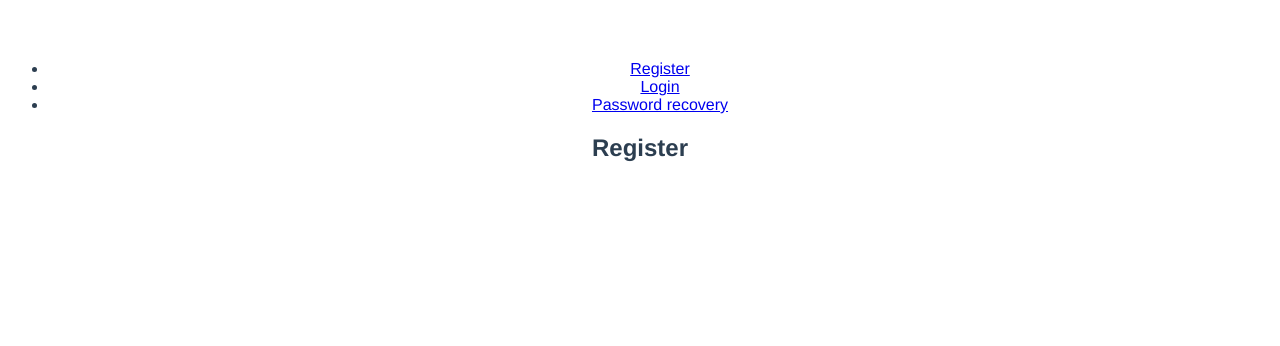
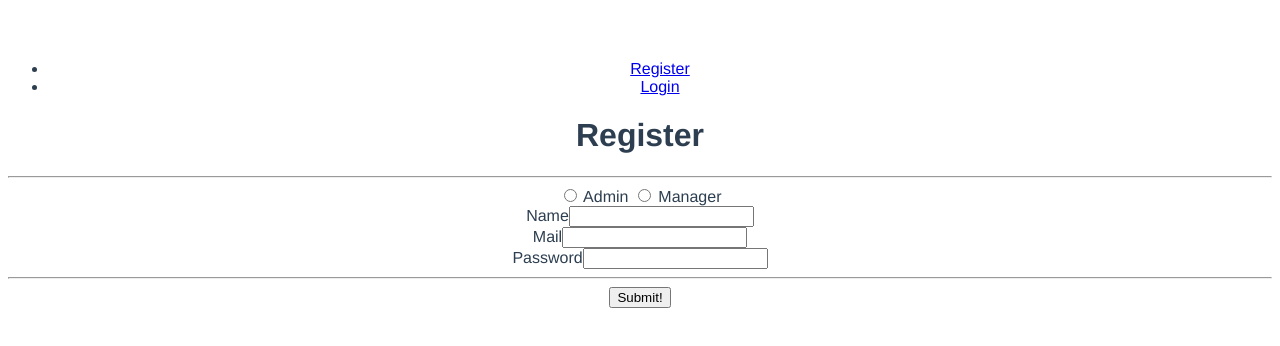
Before and after one commit to caesarivs/boston-project-test, a Vue app in the folder client/: page /register in a window 1280 px wide. Shown: the top 346 px of the page. Built offline with nearby package versions, Linux system fonts and the light colour scheme.

Commit message:
Improved templates for registration/login routes

```diff
--- a/client/src/components/Login.vue
+++ b/client/src/components/Login.vue
@@ -1,12 +1,45 @@
 <template>
-  <div class="login">
-    <h2>Login</h2>
+  <div id="login">
+    <form>
+      <div>
+        <h1>Login</h1>
+        <hr>
+        <div>
+          <label for="email">Mail</label>
+          <input type="text" id="email" v-model="userData.email" required>
+        </div>
+        <div>
+          <label for="password">Password</label>
+          <input type="password" id="password" v-model="userData.password" required>
+        </div>
+      </div>
+      <router-link :to="{ name: 'password-recovery' }">Forgot password?</router-link>
+      <hr>
+      <div>
+        <button @click.prevent="submitted">Submit!</button>
+      </div>
+    </form>
   </div>
 </template>
 
 <script>
 export default {
-  name: 'Login'
+  name: 'Login',
+  el: '#login',
+  data: function () {
+    return {
+      userData: {
+        email: '',
+        password: ''
+      },
+      isSubmitted: false
+    }
+  },
+  methods: {
+    submitted () {
+      this.isSubmitted = true
+    }
+  }
 }
 </script>
 
--- a/client/src/components/NavBar.vue
+++ b/client/src/components/NavBar.vue
@@ -1,9 +1,8 @@
 <template>
-  <div class="navbar">
+  <div id="navbar">
     <ul>
       <li><router-link :to="{ name: 'register' }">Register</router-link></li>
       <li><router-link :to="{ name: 'login' }">Login</router-link></li>
-      <li><router-link :to="{ name: 'password-recovery' }">Password recovery</router-link></li>
     </ul>
   </div>
 </template>
--- a/client/src/components/PasswordRecovery.vue
+++ b/client/src/components/PasswordRecovery.vue
@@ -1,12 +1,37 @@
 <template>
-  <div class="password-recovery">
-    <h2>Password Recovery</h2>
+  <div id="password-recovery">
+    <form>
+      <div>
+        <h1>Recover Password</h1>
+        <hr>
+        <div>
+          <label for="email">Mail</label>
+          <input type="text" id="email" v-model="email" required>
+        </div>
+      </div>
+      <hr>
+      <div>
+        <button @click.prevent="submitted">Submit!</button>
+      </div>
+    </form>
   </div>
 </template>
 
 <script>
 export default {
-  name: 'PasswordRecovery'
+  name: 'PasswordRecovery',
+  el: '#password-recovery',
+  data: function () {
+    return {
+      email: '',
+      isSubmitted: false
+    }
+  },
+  methods: {
+    submitted () {
+      this.isSubmitted = true
+    }
+  }
 }
 </script>
 
--- a/client/src/components/Register.vue
+++ b/client/src/components/Register.vue
@@ -1,13 +1,58 @@
 <template>
-  <div class="register">
-    <h2>Register</h2>
-    <form></form>
+  <div id="register">
+    <form>
+      <div>
+        <h1>Register</h1>
+        <hr>
+        <div>
+          <label for="admin">
+            <input type="radio" id="admin" value="Admin" v-model="userData.accountType" required> Admin
+          </label>
+          <label for="manager">
+            <input type="radio" id="manager" value="Manager" v-model="userData.accountType" required> Manager
+          </label>
+        </div>
+        <div>
+          <label for="name">Name</label>
+          <input type="text" id="name" v-model="userData.name" required>
+        </div>
+        <div>
+          <label for="email">Mail</label>
+          <input type="text" id="email" v-model="userData.email" required>
+        </div>
+        <div>
+          <label for="password">Password</label>
+          <input type="password" id="password" v-model="userData.password" required>
+        </div>
+      </div>
+      <hr>
+      <div>
+        <button @click.prevent="submitted">Submit!</button>
+      </div>
+    </form>
   </div>
 </template>
 
 <script>
 export default {
-  name: 'Register'
+  name: 'Register',
+  el: '#register',
+  data: function () {
+    return {
+      userData: {
+        accountType: '',
+        name: '',
+        email: '',
+        password: ''
+      },
+      isSubmitted: false
+    }
+  },
+  methods: {
+    submitted () {
+      this.isSubmitted = true
+    }
+  }
 }
 </script>
 
```
